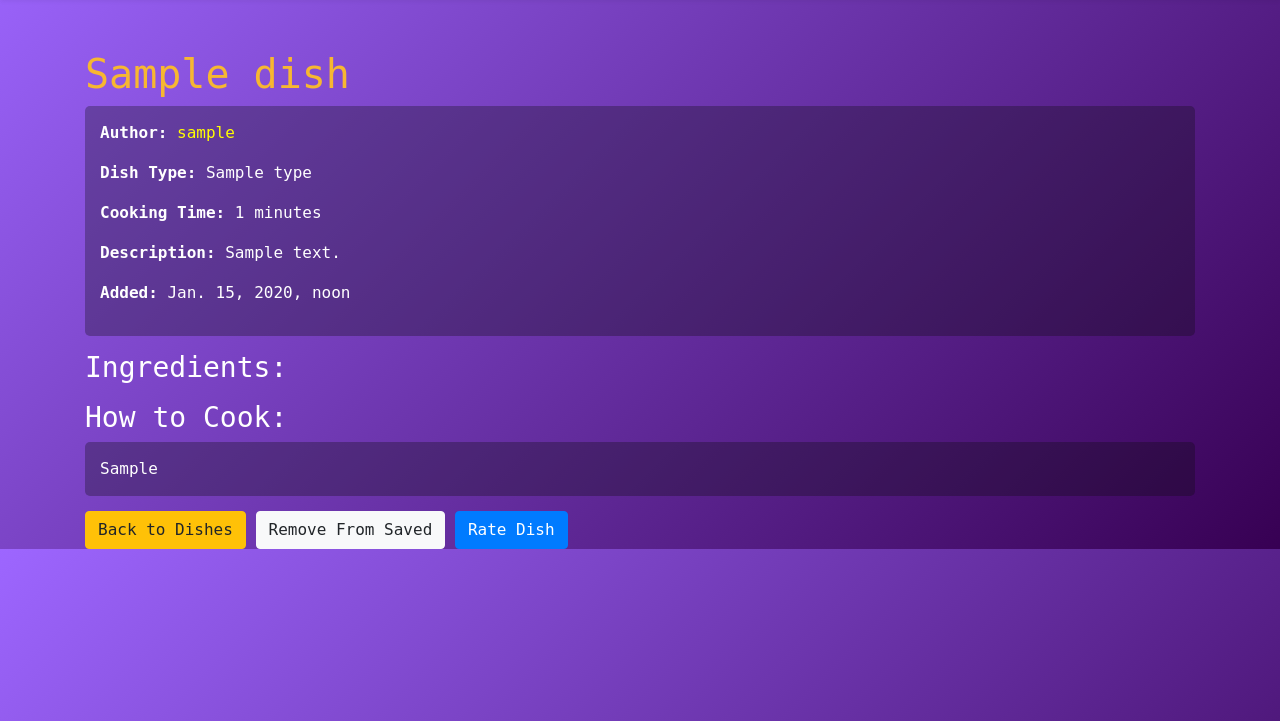
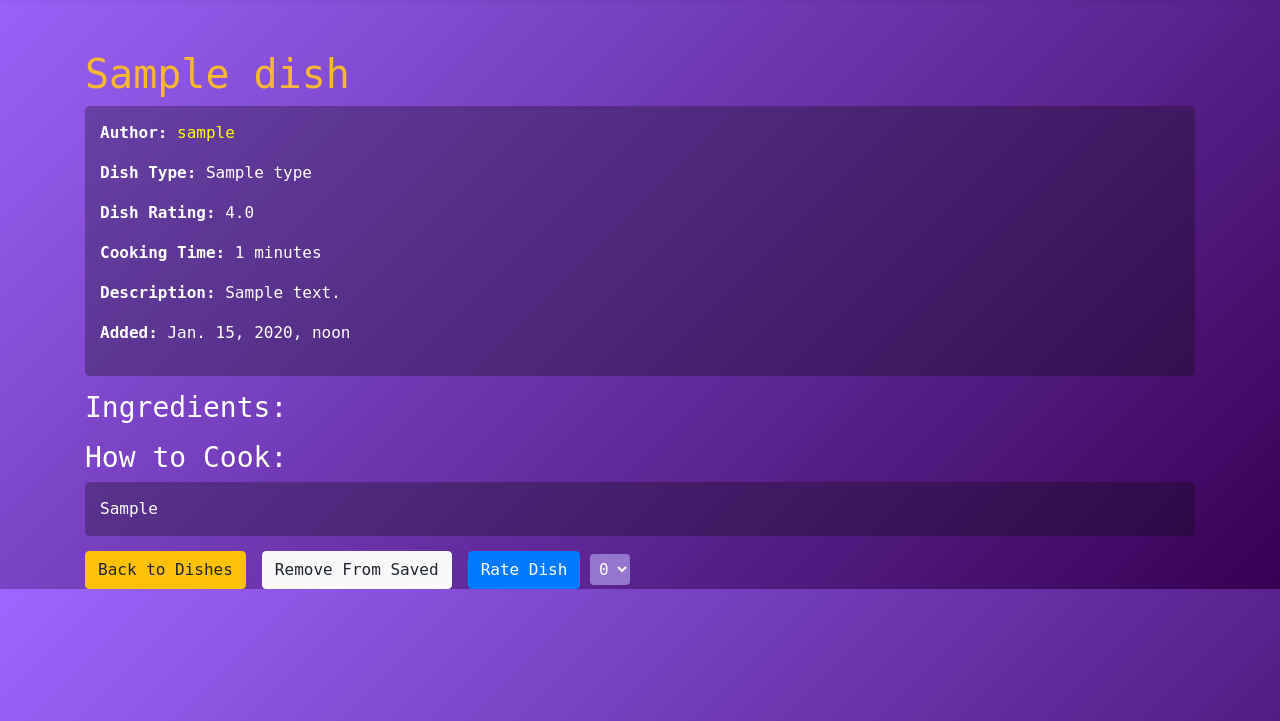
Before and after one commit to dartomOOv/food-recipes, a Django app: a page that uses templates/recipes/recipe_detail.html in a window 1280 px wide. Shown: the part 79-800 px from the top of the page. Run offline with Django 5.2, Linux system fonts and the light colour scheme; a user stored in the database is signed in; tables that the repository leaves empty hold one stand-in row (values such as "Sample post").

Commit message:
Add to the right of the rate dish button rating dropdown section

```diff
--- a/static/css/styles.css
+++ b/static/css/styles.css
@@ -102,6 +102,10 @@ body {
 /*---END--- bootstrap modified styles ---END---*/
 /* dish list display styles */
 
+.text-right {
+    display: flex;
+}
+
 .dish-card {
     text-decoration: none;
     background: linear-gradient(160deg, #aa00ff, #c5c200);
@@ -204,3 +208,11 @@ h1 {
 .btn-back:hover {
     background-color: #e6a71f;
 }
+
+.rating-section {
+    padding: 5px;
+    border-radius: 4px;
+    background-color: #9575cd;
+    color: #fff;
+    border: none;
+}
--- a/templates/recipes/recipe_detail.html
+++ b/templates/recipes/recipe_detail.html
@@ -15,6 +15,7 @@
           {% endfor %}
         </p>
         <p><strong>Dish Type:</strong> {{ dish.dish_type }}</p>
+        <p><strong>Dish Rating:</strong> {{ dish|average_rating }}</p>
         <p><strong>Cooking Time:</strong> {{ dish.cooking_time }} minutes</p>
         <p><strong>Description:</strong> {{ dish.description }}</p>
         <p><strong>Added:</strong> {{ dish.created_at }}</p>
@@ -35,12 +36,26 @@
     </div>
 
     <!-- Back Button -->
-    <a href="{% url 'recipes:recipes-list' %}" class="btn btn-warning">Back to Dishes</a>
+    <div class="text-right">
+    <a href="{% url 'recipes:recipes-list' %}" class="btn btn-warning mr-3">Back to Dishes</a>
     {% if dish|dish_is_saved:user %}
-      <a href="{% url 'recipes:recipe-save-remove' dish.slug %}" class="btn btn-light">Remove From Saved</a>
+      <a href="{% url 'recipes:recipe-save-remove' dish.slug %}" class="btn btn-light mr-3">Remove From Saved</a>
     {% else %}
-      <a href="{% url 'recipes:recipe-save-remove' dish.slug %}" class="btn btn-outline-light">Save Dish</a>
+      <a href="{% url 'recipes:recipe-save-remove' dish.slug %}" class="btn btn-outline-light mr-3">Save Dish</a>
     {% endif %}
-    <a href="{% url 'recipes:recipes-list' %}" class="btn btn-primary">Rate Dish</a>
-</div>
+    <form action="" method="post" class="inline-block" name="rating-form">
+      {% csrf_token %}
+      <button type="submit" class="btn btn-primary">Rate Dish</button>
+      <select class="rating-section" name="rating">
+        <option value="0">0</option>
+        <option value="1">1</option>
+        <option value="2">2</option>
+        <option value="3">3</option>
+        <option value="4">4</option>
+        <option value="5">5</option>
+        </select>
+      </form>
+    </div>
+    </div>
+
 {% endblock %}
```
